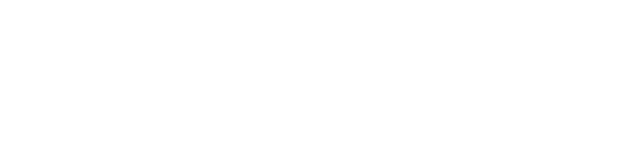
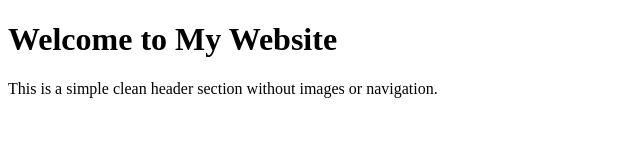
Before and after one commit to mohamedghonaim000/Team-ITI-git, a plain HTML site: page index.html in a window 1280 px wide. Shown: the whole page, without its empty margins (0-640 px from the left). Drawn offline with Linux system fonts and the light colour scheme.

Commit message:
header html

```diff
--- a/index.html
+++ b/index.html
@@ -6,6 +6,11 @@
     <title>Document</title>
 </head>
 <body>
-
+    <header>
+    <h1>Welcome to My Website</h1>
+    <p>
+      This is a simple clean header section without images or navigation.
+    </p>
+  </header>
 </body>
 </html>
```
